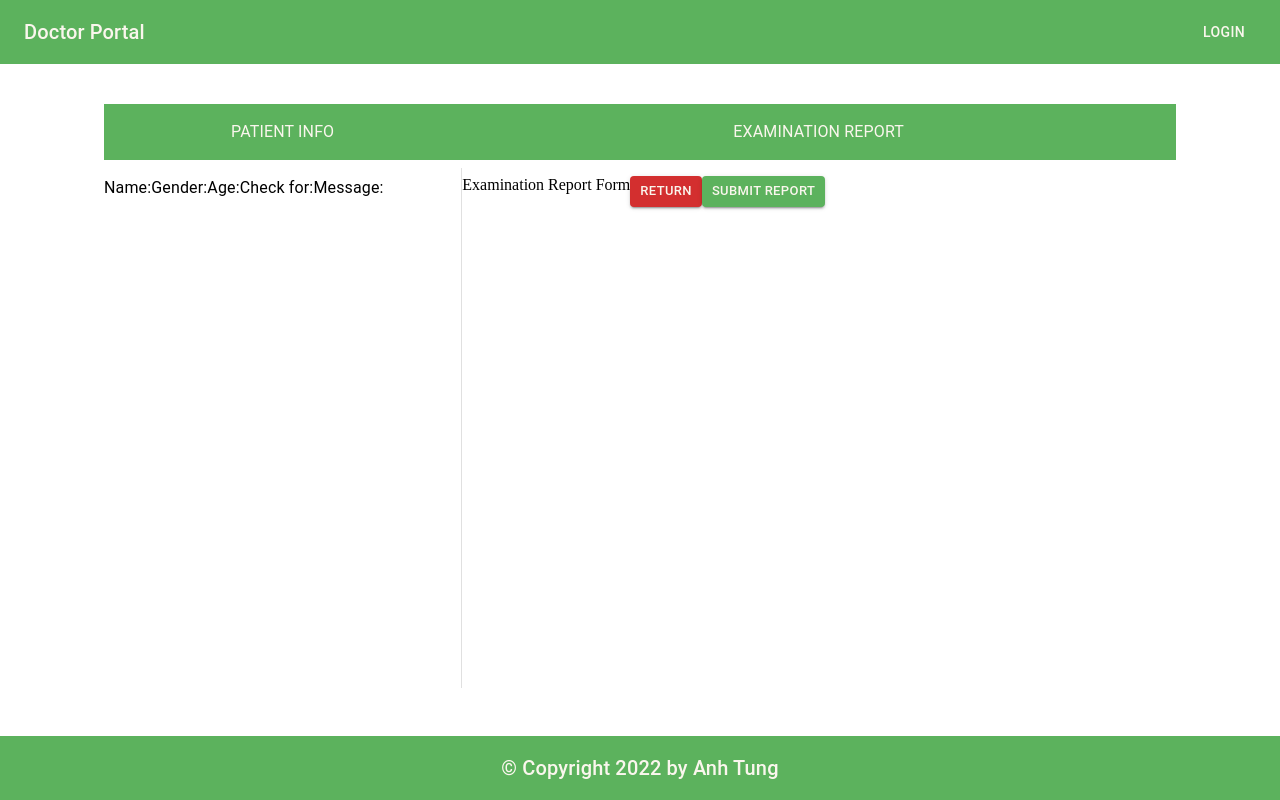
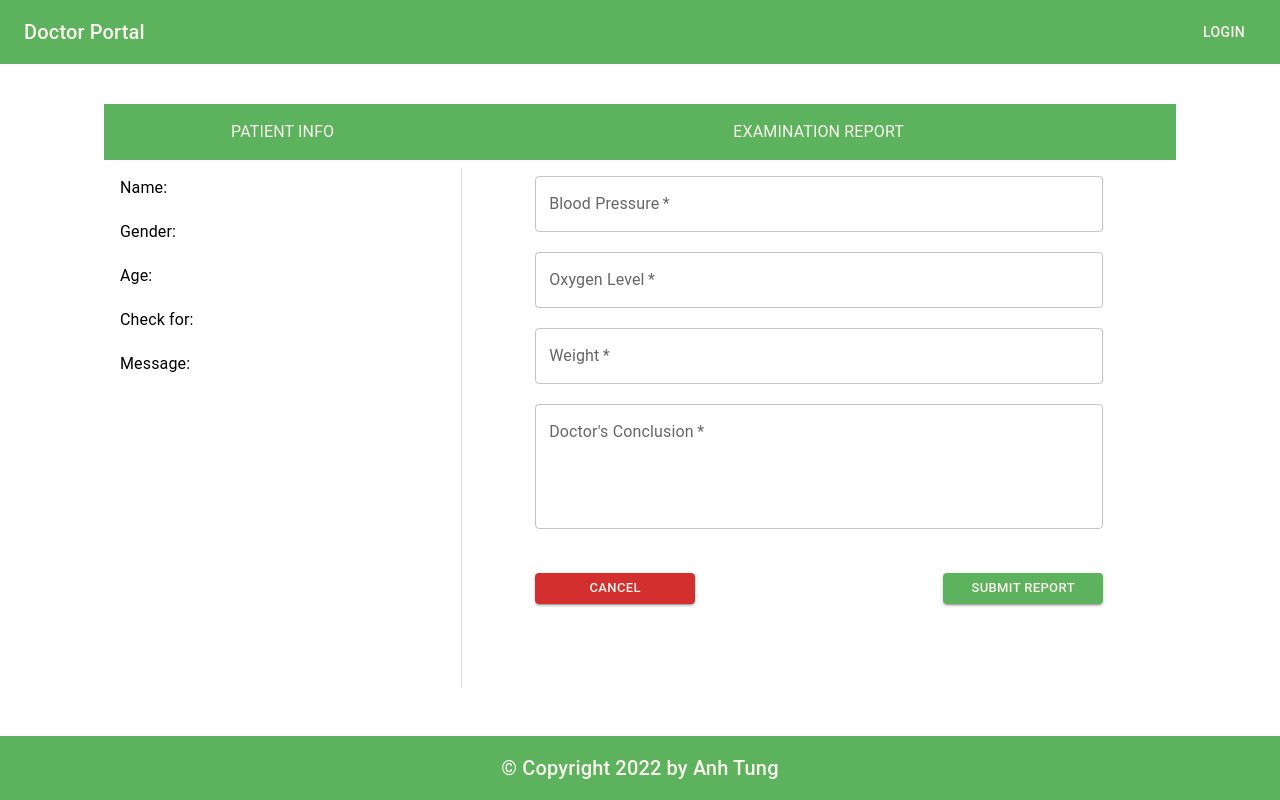
Before and after one commit to AvoDieKatz/Doctor-Appointment-Scheduler, a React (Create React App) app in the folder client/: page / in a window 1280 px wide. Both pictures are taken after a click on the button "START EXAMINATION". Built offline with nearby package versions, Linux system fonts and the light colour scheme.

Commit message:
T21 - Create View for Examination Report Form

```diff
--- a/client/src/Components/Content/AppointmentData.js
+++ b/client/src/Components/Content/AppointmentData.js
@@ -9,17 +9,31 @@ import {
     ListItemText,
     Collapse,
     Divider,
+    Box,
+    TextField,
 } from "@mui/material";
 import ExpandLess from "@mui/icons-material/ExpandLess";
 import ExpandMore from "@mui/icons-material/ExpandMore";
+import { useForm, Controller } from "react-hook-form";
+import { yupResolver } from "@hookform/resolvers/yup";
+import * as yup from "yup";
 
-const AppointmentMain = ({ setShowExamination }) => {
+const AppointmentDetail = ({ setShowExamination }) => {
     const handleViewClick = () => {
         setShowExamination(true);
     };
 
     return (
-        <>
+        <Grid
+            container
+            direction="column"
+            flex="1 1 auto"
+            sx={{
+                "& .MuiTypography-root": {
+                    mb: "20px",
+                },
+            }}
+        >
             <Grid container justifyContent="space-between">
                 <Grid>
                     <Typography>Patient Name: </Typography>
@@ -51,11 +65,11 @@ const AppointmentMain = ({ setShowExamination }) => {
                     </Button>
                 </Grid>
             </Grid>
-        </>
+        </Grid>
     );
 };
 
-const AppointmentSide = () => {
+const AppointmentList = () => {
     const [openToday, setOpenToday] = useState(true);
 
     const handleClick = () => {
@@ -63,8 +77,13 @@ const AppointmentSide = () => {
     };
 
     return (
-        <List component="nav">
-            <ListItemButton onClick={handleClick}>
+        <List component="nav" disablePadding="true">
+            <ListItemButton
+                onClick={handleClick}
+                sx={{
+                    p: 0,
+                }}
+            >
                 <ListItemText primary="Today" />
                 {openToday ? <ExpandLess /> : <ExpandMore />}
             </ListItemButton>
@@ -74,14 +93,14 @@ const AppointmentSide = () => {
                     disablePadding
                     sx={{
                         "& .MuiListItemButton-root": {
-                            pl: 4,
+                            p: "0 0 0 1rem"
                         },
                     }}
                 >
                     <ListItemButton>
                         <ListItemText primary="Tran Anh Tung - M - 21" />
                     </ListItemButton>
-                    <ListItemButton>
+                    <ListItemButton disabled>
                         <ListItemText primary="Tran Avo Tung - F - 27" />
                     </ListItemButton>
                     <ListItemButton>
@@ -93,34 +112,168 @@ const AppointmentSide = () => {
     );
 };
 
-const ExaminationMain = ({ setShowExamination }) => {
+const reportSchema = yup.object({
+    blood: yup
+        .number()
+        .positive("Can't be negative")
+        .typeError("Must be a number")
+        .required("Required field"),
+    oxygen: yup
+        .number()
+        .positive("Can't be negative")
+        .typeError("Must be a number")
+        .required("Required field"),
+    weight: yup
+        .number()
+        .positive("Can't be negative")
+        .typeError("Must be a number")
+        .required("Required field"),
+    conclusion: yup.string().required("Please provide your conclusion"),
+});
+
+const ReportAppointmentForm = ({ setShowExamination }) => {
+    const { control, handleSubmit } = useForm({
+        resolver: yupResolver(reportSchema),
+    });
+
+    const onSubmit = (data) => {
+        console.log(data);
+    };
+
     const handleViewClick = () => {
         setShowExamination(false);
     };
 
     return (
-        <Grid container>
-            <Grid>Examination Report Form</Grid>
-            <Grid>
+        <Grid container justifyContent="center">
+            <Grid xs={10}>
+                <Box
+                    component="form"
+                    sx={{
+                        "& .MuiTextField-root": {
+                            mb: "20px",
+                            width: "100%",
+                        },
+                        "& .MuiButton-root": {
+                            width: "160px",
+                        },
+                    }}
+                    noValidate
+                    autoComplete="off"
+                    onSubmit={handleSubmit(onSubmit)}
+                >
+                    <Grid xs={12}>
+                        <Controller
+                            control={control}
+                            name="blood"
+                            render={({
+                                field,
+                                fieldState: { invalid, error },
+                            }) => (
+                                <TextField
+                                    {...field}
+                                    value={field.value}
+                                    onChange={field.onChange}
+                                    error={invalid}
+                                    helperText={error?.message}
+                                    required
+                                    label="Blood Pressure"
+                                />
+                            )}
+                        />
+                    </Grid>
+                    <Grid xs={12}>
+                        <Controller
+                            control={control}
+                            name="oxygen"
+                            render={({
+                                field,
+                                fieldState: { invalid, error },
+                            }) => (
+                                <TextField
+                                    {...field}
+                                    value={field.value}
+                                    onChange={field.onChange}
+                                    error={invalid}
+                                    helperText={error?.message}
+                                    required
+                                    label="Oxygen Level"
+                                />
+                            )}
+                        />
+                    </Grid>
+                    <Grid xs={12}>
+                        <Controller
+                            control={control}
+                            name="weight"
+                            render={({
+                                field,
+                                fieldState: { invalid, error },
+                            }) => (
+                                <TextField
+                                    {...field}
+                                    value={field.value}
+                                    onChange={field.onChange}
+                                    error={invalid}
+                                    helperText={error?.message}
+                                    required
+                                    label="Weight"
+                                />
+                            )}
+                        />
+                    </Grid>
+                    <Grid xs={12}>
+                        <Controller
+                            control={control}
+                            name="conclusion"
+                            render={({
+                                field,
+                                fieldState: { invalid, error },
+                            }) => (
+                                <TextField
+                                    {...field}
+                                    value={field.value}
+                                    onChange={field.onChange}
+                                    error={invalid}
+                                    helperText={error?.message}
+                                    required
+                                    multiline
+                                    rows={4}
+                                    label="Doctor's Conclusion"
+                                />
+                            )}
+                        ></Controller>
+                    </Grid>
+                    <Grid container justifyContent="space-between" mt={3}>
                         <Button
                             variant="contained"
                             color="error"
                             size="small"
                             onClick={handleViewClick}
                         >
-                    Return
+                            Cancel
                         </Button>
-                <Button variant="contained" size="small">
+                        <Button type="submit" variant="contained" size="small">
                             Submit Report
                         </Button>
+                    </Grid>
+                </Box>
             </Grid>
         </Grid>
     );
 };
 
-const ExaminationSide = () => {
+const ReportAppointmentDetail = () => {
     return (
-        <Grid container>
+        <Grid
+            container
+            direction="column"
+            sx={{
+                "& .MuiTypography-root": {
+                    mb: "20px",
+                },
+            }}
+        >
             <Grid>
                 <Typography>Name: </Typography>
             </Grid>
@@ -160,21 +313,21 @@ const View = ({ showExamination, setShowExamination }) => {
                 </Grid>
             </Grid>
             <Grid container flex="1 1 auto">
-                <Grid xs={4} className="table-content">
+                <Grid xs={4} className="table-content table-content-side">
                     {showExamination ? (
-                        <ExaminationSide />
+                        <ReportAppointmentDetail />
                     ) : (
-                        <AppointmentSide />
+                        <AppointmentList />
                     )}
                 </Grid>
                 <Divider orientation="vertical" variant="middle" flexItem />
-                <Grid xs={8} className="table-content">
+                <Grid xs={8} className="table-content table-content-main">
                     {showExamination ? (
-                        <ExaminationMain
+                        <ReportAppointmentForm
                             setShowExamination={setShowExamination}
                         />
                     ) : (
-                        <AppointmentMain
+                        <AppointmentDetail
                             setShowExamination={setShowExamination}
                         />
                     )}
@@ -184,7 +337,7 @@ const View = ({ showExamination, setShowExamination }) => {
     );
 };
 
-const AppointmentData = () => {
+const DoctorAppointment = () => {
     const [showExamination, setShowExamination] = useState(false);
 
     return (
@@ -202,12 +355,12 @@ const AppointmentData = () => {
                     color: "primary.text",
                 },
                 "& .table-content": {
+                    padding: "16px",
+                },
+                "& .table-content.table-content-main": {
                     display: "flex",
                     flexDirection: "column",
                     flex: "1 1 auto",
-                    "& > .MuiGrid-root": {
-                        mt: 2,
-                    },
                 },
             }}
         >
@@ -219,4 +372,4 @@ const AppointmentData = () => {
     );
 };
 
-export default AppointmentData;
+export default DoctorAppointment;
```
Lines whose indentation alone changed are shown as unchanged.
